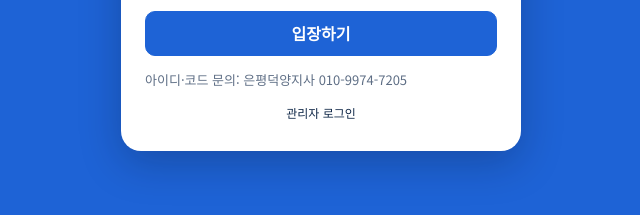
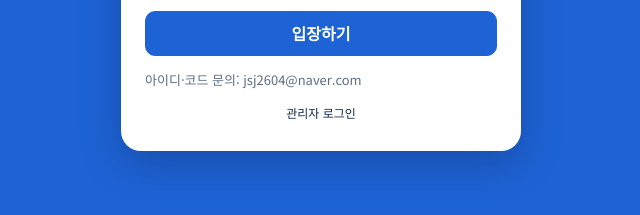
Before and after one commit to cclab-ui/miraen-ep-contents, a plain HTML site: page index.html in a window 1280 px wide. Shown: the part 509-724 px from the top of the page, 319-959 px from the left. Drawn offline with Linux system fonts and the light colour scheme; a web font is replaced by a local one.

Commit message:
로그인 화면 문의처를 이메일로 변경
Co-Authored-By: Claude Opus 5.5 <noreply@anthropic.com>
Claude-Session: https://claude.ai/code/session_01C1omr1cxAwSLzanrxv2J1x

```diff
--- a/index.html
+++ b/index.html
@@ -328,7 +328,7 @@ footer .copy{border-top:1px solid var(--line);margin-top:16px;padding-top:12px}
     <p class="hint">한 번 로그인하면 이 기기에서 한 달 동안 다시 입력하지 않아도 됩니다.</p>
     <p class="warn" id="gErr" hidden></p>
     <button class="btn btn--go" type="submit">입장하기</button>
-    <p class="hint">아이디·코드 문의: 은평덕양지사 010-9974-7205</p>
+    <p class="hint">아이디·코드 문의: jsj2604@naver.com</p>
     <button type="button" class="linkbtn" data-admin-login style="align-self:center;font-size:12px">관리자 로그인</button>
   </form>
 </div>
```
